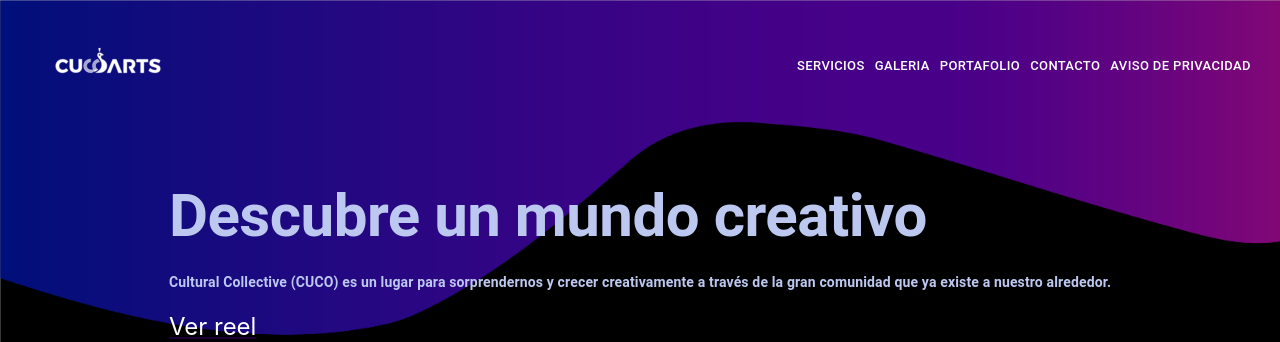
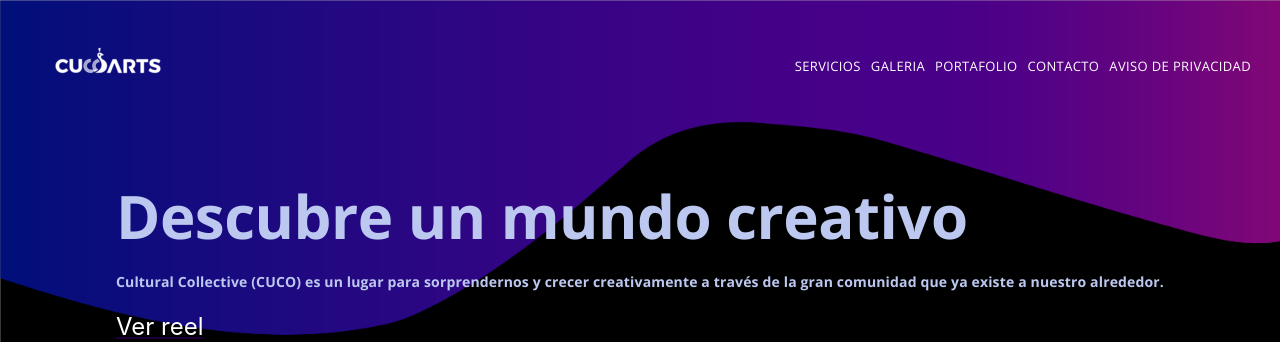
Before and after one commit to jorgerdzf/cucoarts-sls, a React (Create React App) app in the folder frontend/: page / in a window 1280 px wide. Shown: the top 342 px of the page. Built offline with nearby package versions, Linux system fonts and the light colour scheme.

Commit message:
add open sans as default font

```diff
--- a/frontend/public/index.html
+++ b/frontend/public/index.html
@@ -15,6 +15,7 @@
       user's mobile device or desktop. See https://developers.google.com/web/fundamentals/web-app-manifest/
     -->
     <link rel="manifest" href="%PUBLIC_URL%/manifest.json" />
+    <link href="http://fonts.googleapis.com/css?family=Open+Sans:300italic,400italic,700italic,300,400,700" rel="stylesheet"/>
     <!--
       Notice the use of %PUBLIC_URL% in the tags above.
       It will be replaced with the URL of the `public` folder during the build.
--- a/frontend/src/App.tsx
+++ b/frontend/src/App.tsx
@@ -38,6 +38,11 @@ declare module '@mui/material/Button' {
 }
 
 const theme = createTheme({
+  typography: {
+    allVariants: {
+      fontFamily: "'Open Sans', sans-serif",
+    },
+  },
   palette: {
     primary: {
       main: '#490089',
```
